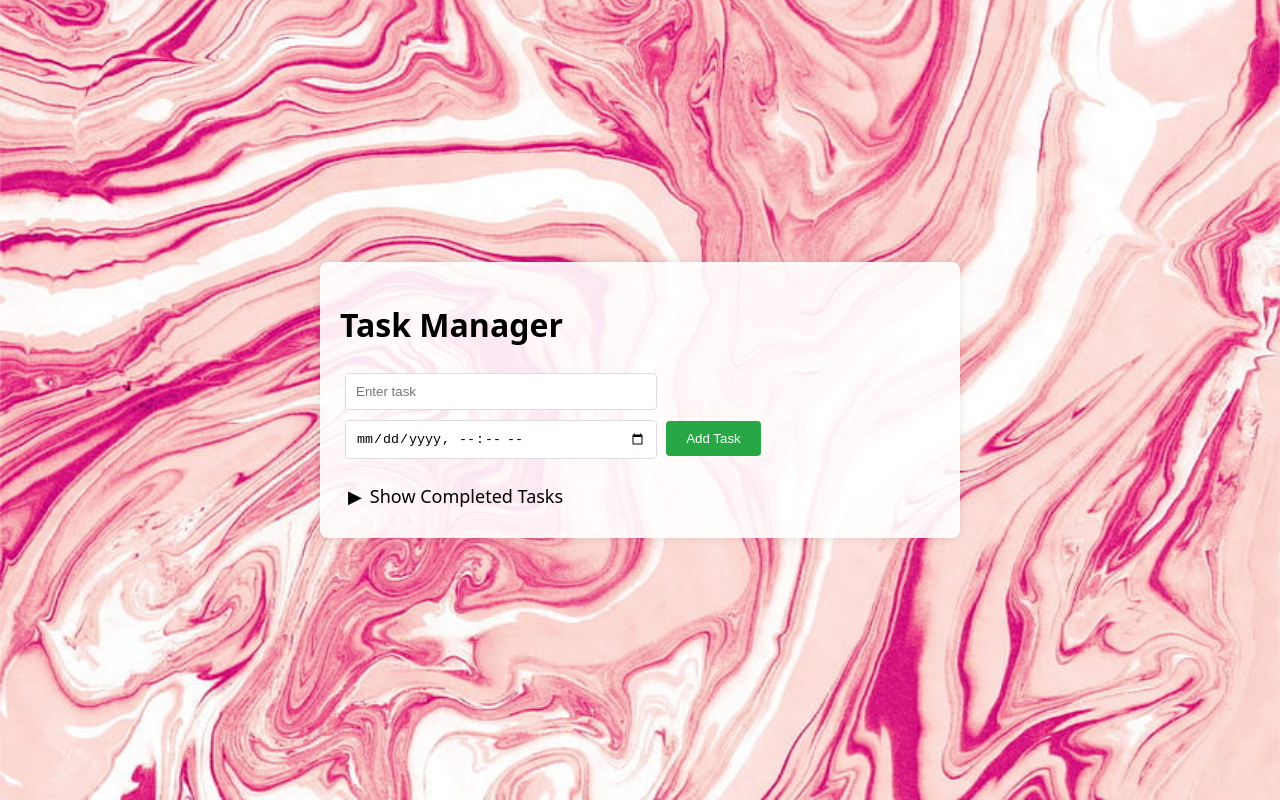
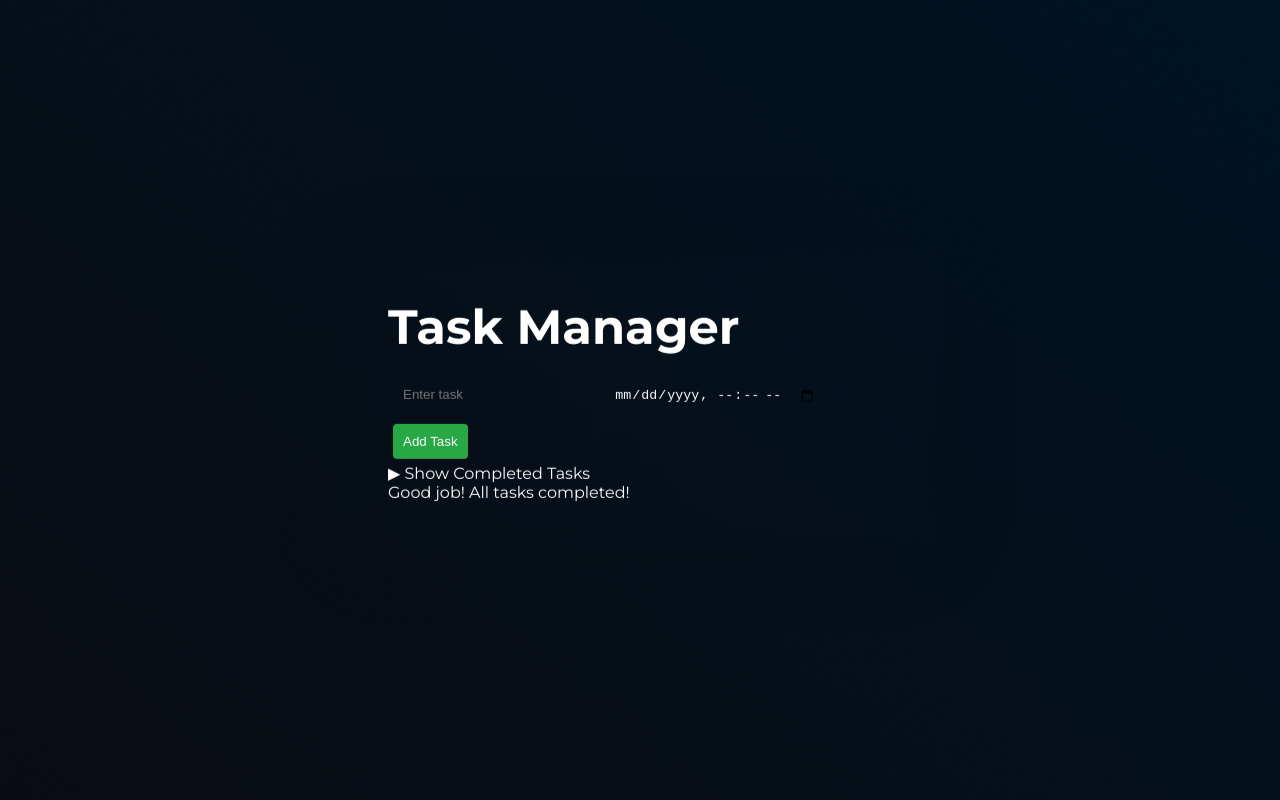
Before and after one commit to neha-priyaa/task-manager, a plain HTML site: page index.html in a window 1280 px wide. Drawn offline with Linux system fonts and the light colour scheme; a web font is replaced by a local one.

Commit message:
Updated gradient and dialog box

```diff
--- a/index.html
+++ b/index.html
@@ -4,45 +4,82 @@
     <meta charset="UTF-8">
     <meta name="viewport" content="width=device-width, initial-scale=1.0">
     <title>Task Manager</title>
+    <link href="https://fonts.googleapis.com/css2?family=Dongle&family=Montserrat:wght@400;700&display=swap" rel="stylesheet">
     <style>
-        body {
-            font-family: system-ui;
-            background: url('back.jpg') no-repeat center center fixed;
-            background-size: cover;
-            display: flex;
-            justify-content: center;
-            align-items: center;
-            height: 100vh;
-            margin: 0;
+        /* Task Manager styles with the gradient and interactive background */
+
+        :root {
+            --color-bg1: rgb(8, 10, 15);
+            --color-bg2: rgb(0, 17, 32);
+            --color1: 18, 113, 255;
+            --color2: 107, 74, 255;
+            --color3: 100, 100, 255;
+            --color4: 50, 160, 220;
+            --color5: 80, 47, 122;
+            --color-interactive: 140, 100, 255;
+            --circle-size: 80%;
+            --blending: hard-light;
         }
 
-        .container {
-            width: 100%;
-            max-width: 600px;
-            background: rgba(255, 255, 255, 0.9);
-            padding: 20px;
-            box-shadow: 0 0 10px rgba(0,0,0,0.1);
-            border-radius: 8px;
+        * {
+            margin:0;
+            padding:0;
+            outline:none;
+            list-style:none;
+            text-decoration:none;
+            box-sizing:border-box;
+            color:#FFF;
+            background: transparent;
+            border:none;
         }
 
-        .task-form {
-            margin-bottom: 20px;
+        html, body {
+            font-family: 'Dongle', sans-serif;
+            height: 100%;
+            width: 100%;
+            margin: 0;
+            padding: 0;
         }
 
-        input[type="text"], input[type="datetime-local"] {
-            width: calc(50% - 10px);
+        body {
+            overflow: hidden;
+            font-family: 'Montserrat', sans-serif;
+        }
+
+        .card {
+            position: absolute;
+            z-index: 10;
+            top: 50%;
+            left: 50%;
+            transform: translate(-50%, -50%);
+            max-width: 600px;
+            padding: 48px;
+            backdrop-filter: blur(10px);
+            border-radius: 8px;
+            box-shadow: 0 4px 90px rgba(0,0,0,0.1);
+            overflow: hidden;
+            user-select: none;
+        }
+
+        h1 {
+            font-size: 3rem;
+            margin-bottom: 16px;
+        }
+
+        p {
+            line-height: 1.6;
+        }
+
+        .task-form input, .task-form button {
             padding: 10px;
             margin: 5px;
-            border: 1px solid #ddd;
             border-radius: 4px;
         }
 
         button {
-            padding: 10px 20px;
-            border: none;
             background-color: #28a745;
             color: white;
-            border-radius: 4px;
+            border: none;
             cursor: pointer;
         }
 
@@ -64,59 +101,70 @@
             border-radius: 8px;
         }
 
-        li.completed span {
-            text-decoration: line-through;
-            color: gray;
+        .gradient-bg {
+            width: 100vw;
+            height: 100vh;
+            position: relative;
+            overflow: hidden;
+            background: linear-gradient(40deg, var(--color-bg1), var(--color-bg2));
         }
 
-        li span {
-            flex: 1;
+        .noiseBg {
+            position: absolute;
+            width: 100%;
+            height: 100%;
+            top: 0;
+            left: 0;
+            z-index: 1;
+            mix-blend-mode: soft-light;
+            opacity: 0.3;
         }
 
-        li button {
-            background-color: #dc3545;
-            border: none;
-            color: white;
-            padding: 5px 10px;
-            border-radius: 4px;
-            cursor: pointer;
+        .gradients-container {
+            filter: url(#goo) blur(40px);
+            width: 100%;
+            height: 100%;
         }
 
-        li button:hover {
-            background-color: #c82333;
+        .g1, .g2, .g3, .g4, .g5 {
+            position: absolute;
+            width: var(--circle-size);
+            height: var(--circle-size);
+            mix-blend-mode: var(--blending);
         }
 
-        .task-check {
-            margin-right: 10px;
-        }
-
-        .message {
-            text-align: center;
-            margin-top: 20px;
-            font-size: 18px;
-            font-weight: bold;
-            color: #28a745;
-        }
-
-        .hidden {
-            display: none;
-        }
-
-        .arrow {
-            cursor: pointer;
-            font-size: 18px;
-            margin-bottom: 10px;
-            display: flex;
-            align-items: center;
-        }
-
-        .arrow span {
-            margin-left: 8px;
+        .interactive {
+            position: absolute;
+            width: 100%;
+            height: 100%;
+            top: -50%;
+            left: -50%;
+            opacity: 0.7;
         }
     </style>
 </head>
 <body>
-    <div class="container">
+    <!-- Gradient and Noise Background -->
+    <div class="gradient-bg">
+        <svg xmlns='http://www.w3.org/2000/svg' class="noiseBg" viewBox="0 0 100% 100%">
+            <filter id='noiseFilterBg'>
+                <feTurbulence type='fractalNoise' baseFrequency='0.6' stitchTiles='stitch' />
+            </filter>
+            <rect width='100%' height='100%' filter='url(#noiseFilterBg)' />
+        </svg>
+        <div class="gradients-container">
+            <div class="g1"></div>
+            <div class="g2"></div>
+            <div class="g3"></div>
+            <div class="g4"></div>
+            <div class="g5"></div>
+            <div class="interactive"></div>
+        </div>
+    </div>
+
+    <!-- Task Manager Card -->
+    <div class="card">
+        <div class="content">
             <h1>Task Manager</h1>
             <div class="task-form">
                 <input type="text" id="taskInput" placeholder="Enter task">
@@ -124,16 +172,25 @@
                 <button onclick="addTask()">Add Task</button>
             </div>
             <ul id="taskList"></ul>
-
-        <!-- Arrow to toggle completed tasks -->
             <div class="arrow" id="toggleArrow" onclick="toggleCompletedTasks()">
                 <span id="arrowIcon">▶</span>
                 <span>Show Completed Tasks</span>
             </div>
             <ul id="completedTasks" class="hidden"></ul>
-
             <div id="message" class="message hidden">Good job! All tasks completed!</div>
         </div>
+    </div>
+
+    <!-- Include SVG filter definitions -->
+    <svg xmlns="http://www.w3.org/2000/svg" class="svgBlur" style="display:none;">
+        <defs>
+            <filter id="goo">
+                <feGaussianBlur in="SourceGraphic" stdDeviation="10" result="blur" />
+                <feColorMatrix in="blur" mode="matrix" values="1 0 0 0 0  0 1 0 0 0  0 0 1 0 0  0 0 0 18 -8" result="goo" />
+                <feBlend in="SourceGraphic" in2="goo" />
+            </filter>
+        </defs>
+    </svg>
 
     <script>
         let showCompleted = false;
@@ -142,7 +199,6 @@
             const taskInput = document.getElementById('taskInput');
             const taskTime = document.getElementById('taskTime');
             const taskList = document.getElementById('taskList');
-
             if (taskInput.value === '' || taskTime.value === '') {
                 alert('Please enter both task and time.');
                 return;
@@ -157,7 +213,6 @@
             const tasks = JSON.parse(localStorage.getItem('tasks')) || [];
             tasks.push(task);
             localStorage.setItem('tasks', JSON.stringify(tasks));
-
             displayTasks();
             taskInput.value = '';
             taskTime.value = '';
@@ -188,16 +243,10 @@
             const pendingTasks = tasks.filter(task => !task.completed);
             const doneTasks = tasks.filter(task => task.completed);
 
-            if (tasks.length === 0) {
-                message.classList.remove('hidden');
-            } else {
-                message.classList.add('hidden');
-            }
-
             pendingTasks.forEach((task, index) => {
                 const li = document.createElement('li');
                 li.innerHTML = `
-                    <input type="checkbox" class="task-check" onclick="toggleTaskCompletion(${index})">
+                    <input type="checkbox" onclick="toggleTaskCompletion(${index})">
                     <span>${task.text} - ${new Date(task.time).toLocaleString()}</span>
                     <button onclick="removeTask(${index})">Delete</button>
                 `;
@@ -206,40 +255,40 @@
 
             doneTasks.forEach((task, index) => {
                 const li = document.createElement('li');
-                li.classList.add('completed');
                 li.innerHTML = `
-                    <input type="checkbox" class="task-check" checked onclick="toggleTaskCompletion(${index})">
+                    <input type="checkbox" checked onclick="toggleTaskCompletion(${index})">
                     <span>${task.text} - ${new Date(task.time).toLocaleString()}</span>
                     <button onclick="removeTask(${index}, true)">Delete</button>
                 `;
                 completedTasks.appendChild(li);
             });
 
-            if (pendingTasks.length === 0 && doneTasks.length > 0) {
-                message.classList.remove('hidden');
-            } else {
-                message.classList.add('hidden');
-            }
+            message.classList.toggle('hidden', pendingTasks.length !== 0);
         }
 
-        function toggleCompletedTasks() {
-            const completedTasks = document.getElementById('completedTasks');
-            const arrowIcon = document.getElementById('arrowIcon');
-            const arrowText = document.querySelector('.arrow span:last-child');
-            showCompleted = !showCompleted;
+        document.addEventListener('DOMContentLoaded', () => {
+            displayTasks();
 
-            if (showCompleted) {
-                completedTasks.classList.remove('hidden');
-                arrowIcon.textContent = '▼';
-                arrowText.textContent = 'Hide Completed Tasks';
-            } else {
-                completedTasks.classList.add('hidden');
-                arrowIcon.textContent = '▶';
-                arrowText.textContent = 'Show Completed Tasks';
-            }
-        }
+            const interBubble = document.querySelector('.interactive');
+            let curX = 0;
+            let curY = 0;
+            let tgX = 0;
+            let tgY = 0;
 
-        window.onload = displayTasks;
+            const move = () => {
+                curX += (tgX - curX) / 20;
+                curY += (tgY - curY) / 20;
+                interBubble.style.transform = `translate(${Math.round(curX)}px, ${Math.round(curY)}px)`;
+                requestAnimationFrame(move);
+            };
+
+            window.addEventListener('mousemove', (event) => {
+                tgX = event.clientX;
+                tgY = event.clientY;
+            });
+
+            move();
+        });
     </script>
 </body>
 </html>
```
Lines whose indentation alone changed are shown as unchanged.
